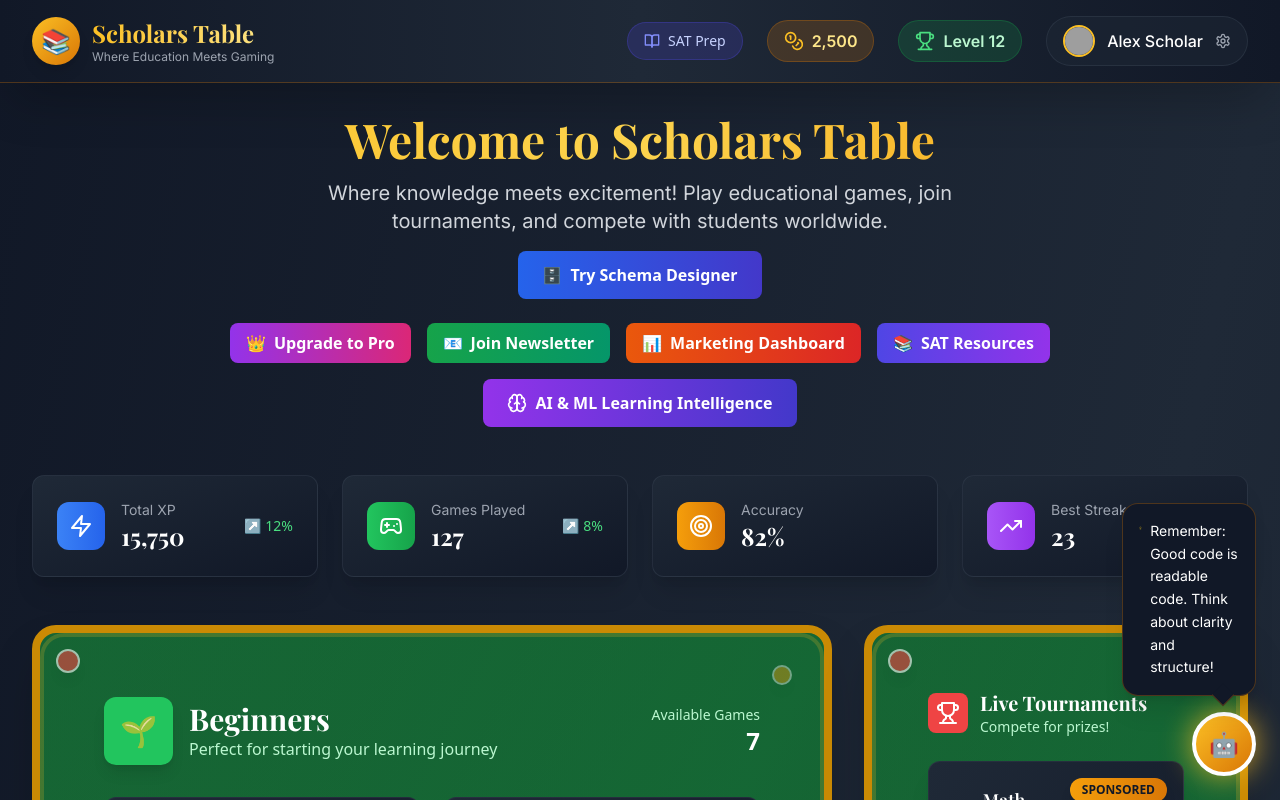
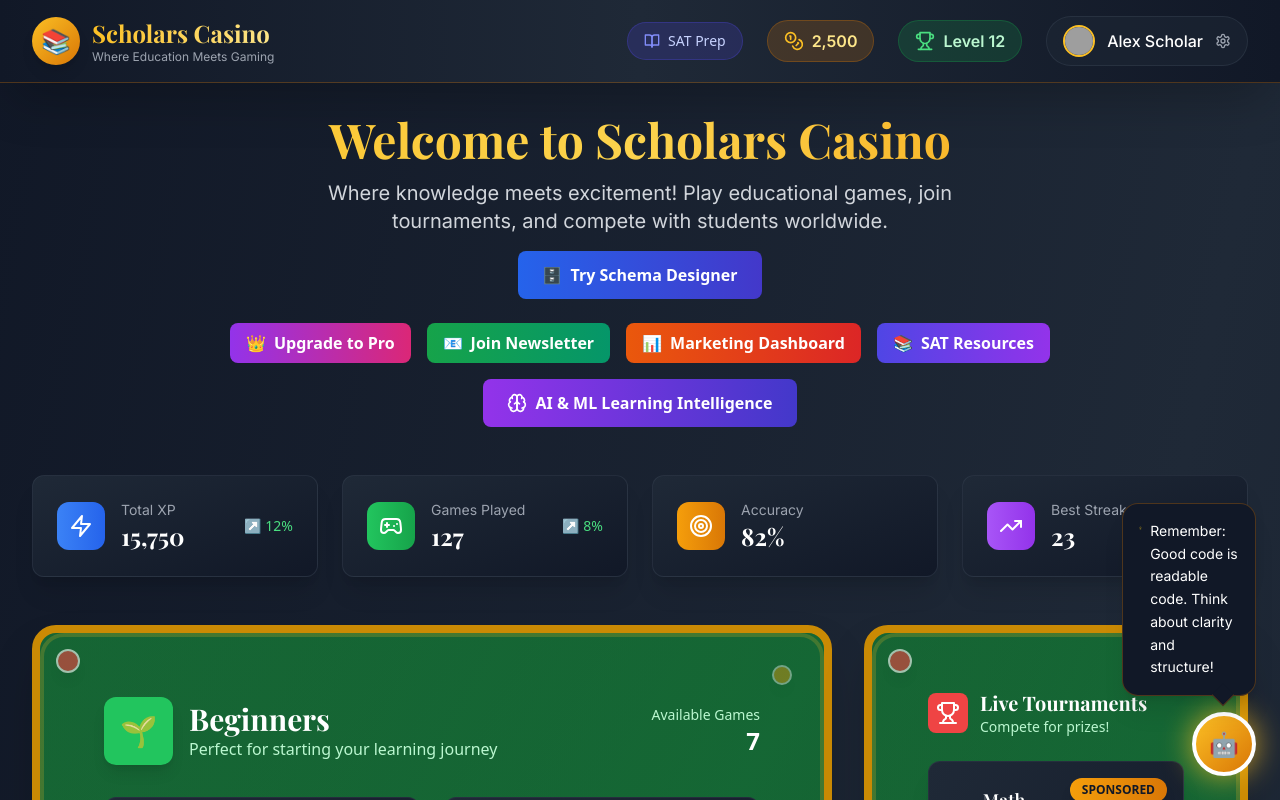
Before and after one commit to spayyavula/scholartable1.0, a React (Vite) app: page / in a window 1280 px wide. Shown: the top 800 px of the page. Built offline with nearby package versions, Linux system fonts and the light colour scheme; grey boxes are pictures that could not be loaded.

Commit message:
Rename Scholars Table to Scholars Casino

```diff
--- a/index.html
+++ b/index.html
@@ -4,7 +4,7 @@
     <meta charset="UTF-8" />
     <link rel="icon" type="image/svg+xml" href="/casino-chip.svg" />
     <meta name="viewport" content="width=device-width, initial-scale=1.0" />
-    <title>Scholars Table - Where Education Meets Gaming</title>
+    <title>Scholars Casino - Where Education Meets Gaming</title>
     <link rel="preconnect" href="https://fonts.googleapis.com">
     <link rel="preconnect" href="https://fonts.gstatic.com" crossorigin>
     <link href="https://fonts.googleapis.com/css2?family=Playfair+Display:wght@400;500;600;700&family=Inter:wght@300;400;500;600;700&display=swap" rel="stylesheet">
--- a/src/App.tsx
+++ b/src/App.tsx
@@ -297,7 +297,7 @@ function App() {
           transition={{ duration: 0.6 }}
         >
           <h1 className="text-4xl md:text-5xl font-heading font-bold text-transparent bg-clip-text bg-gradient-to-r from-casino-gold-400 via-casino-gold-300 to-casino-gold-500 mb-4">
-            Welcome to Scholars Table
+            Welcome to Scholars Casino
           </h1>
           <p className="text-xl text-gray-300 font-body max-w-2xl mx-auto">
             Where knowledge meets excitement! Play educational games, join tournaments, and compete with students worldwide.
--- a/src/components/Layout/Header.tsx
+++ b/src/components/Layout/Header.tsx
@@ -28,7 +28,7 @@ export const Header: React.FC<HeaderProps> = ({ user, onOpenSATResources }) => {
             </div>
             <div>
               <h1 className="text-2xl font-heading font-bold text-transparent bg-clip-text bg-gradient-to-r from-casino-gold-400 to-casino-gold-200">
-                Scholars Table
+                Scholars Casino
               </h1>
               <p className="text-xs text-gray-400 font-body">Where Education Meets Gaming</p>
             </div>
--- a/src/components/Marketing/NewsletterSignup.tsx
+++ b/src/components/Marketing/NewsletterSignup.tsx
@@ -130,7 +130,7 @@ export const NewsletterSignup: React.FC<NewsletterSignupProps> = ({
           >
             <CheckCircle className="w-16 h-16 text-green-500 mx-auto mb-4" />
           </motion.div>
-          <h3 className="text-xl font-bold text-gray-800 mb-2">Welcome to the Community!</h3>
+          <h3 className="text-xl font-bold text-gray-800 mb-2">Welcome to the Scholars Casino Community!</h3>
           <p className="text-gray-600 mb-4">
             Thank you for subscribing! Check your email for a welcome message with exclusive content.
           </p>
@@ -157,7 +157,7 @@ export const NewsletterSignup: React.FC<NewsletterSignupProps> = ({
           <Mail className="w-8 h-8 text-blue-600" />
         </div>
         <h3 className="text-2xl font-bold text-gray-800 mb-2">
-          Join 10,000+ Learners
+          Join 10,000+ Casino Learners
         </h3>
         <p className="text-gray-600">
           Get exclusive study tips, early access to new features, and special offers
```
